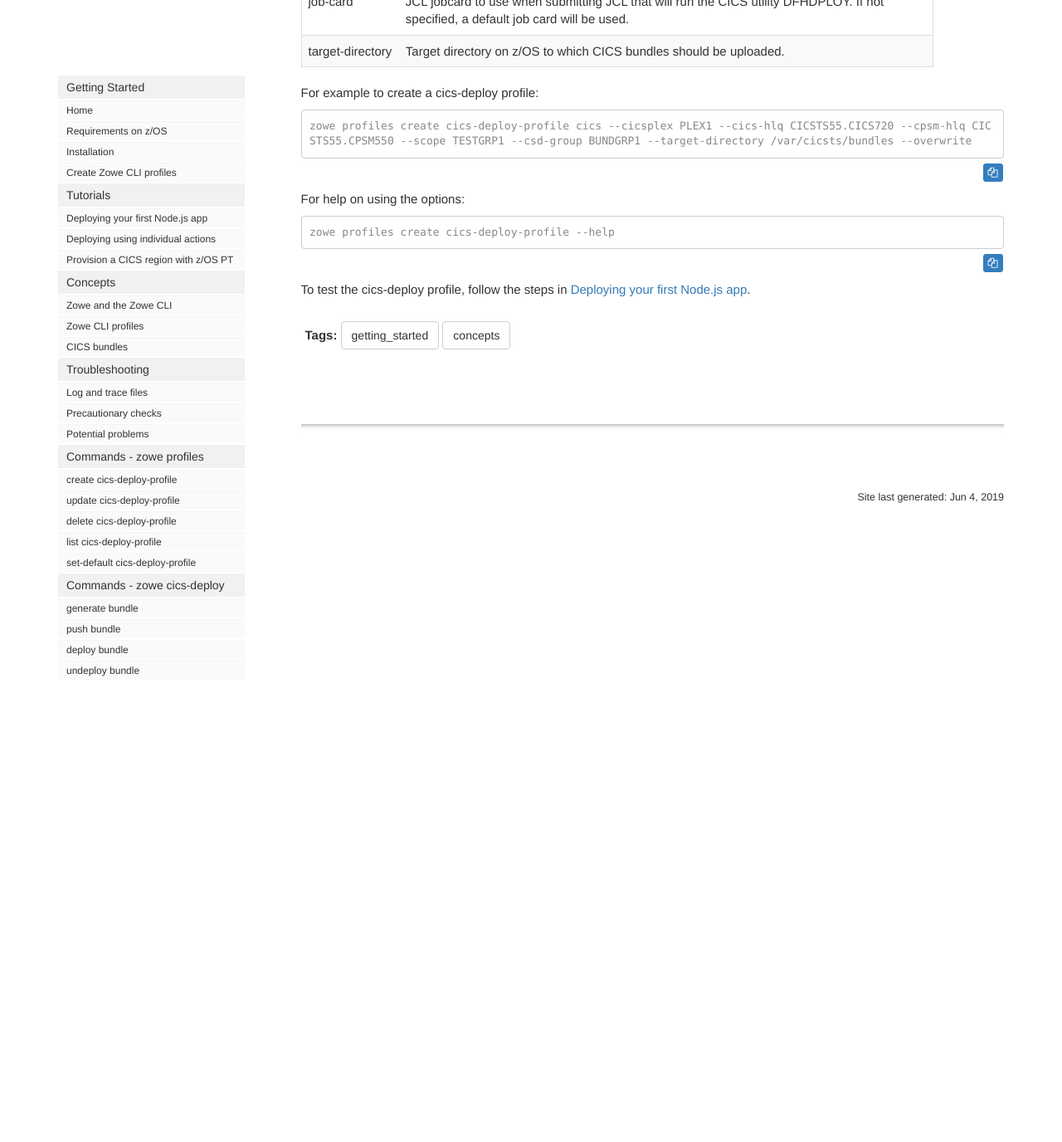
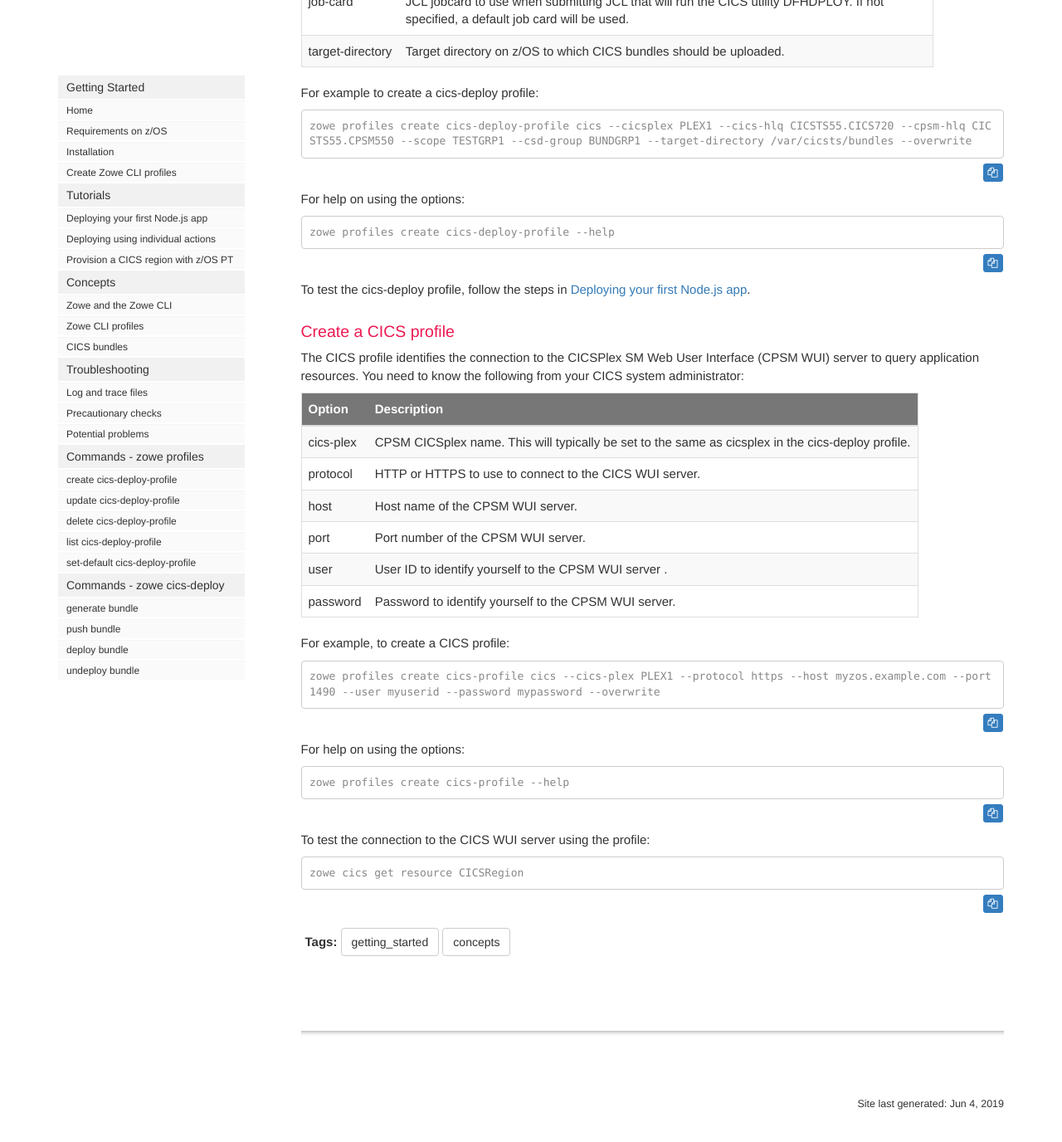
Before and after one commit to IBM/zowe-cli-cics-deploy-plugin, a Jekyll site: the page built from docs/pages/cdp/cdp-Create-Zowe-CLI-profiles.md, in a window 1280 px wide and 1400 px high, scrolled down 2198 px. Shown: the top 1376 px of the window at 83% size. Built offline with Jekyll 4.4.1, drawn with Linux system fonts in a browser that asks for light colours; nearby versions of some CDN libraries; comment, search, counter and statistics services are not loaded; some of the changed text lies outside the part shown.

Commit message:
Add optional CICS profile to docs

````diff
--- a/docs/pages/cdp/cdp-Create-Zowe-CLI-profiles.md
+++ b/docs/pages/cdp/cdp-Create-Zowe-CLI-profiles.md
@@ -8,9 +8,9 @@ permalink: cdp-Create-Zowe-CLI-profiles.html
 folder: cdp
 ---
 
-### Step 1: Create a z/OSMF profile
+### Create a z/OSMF profile
 
-This profile defines the parameters needed to connect to the z/OSMF server on z/OS. You need to know the following from your z/OS system administrator:
+The z/OSMF profile defines the parameters needed to connect to the z/OSMF server on z/OS. You need to know the following from your z/OS system administrator:
 
 | Option | Description |
 | --- | --- |
@@ -39,9 +39,9 @@ To test the connection to the z/OSMF server using the profile:
 zowe zosmf check status
 ```
 
-### Step 2: Create an SSH profile
+### Create an SSH profile
 
-This profile defines the parameters needed to connect to the SSH server on z/OS. You need to know the following from your z/OS system administrator:
+The SSH profile defines the parameters needed to connect to the SSH server on z/OS. You need to know the following from your z/OS system administrator:
 
 | Option | Description |
 | --- | --- |
@@ -70,9 +70,9 @@ To test the connection to the SSH server using the profile:
 zowe zos-uss issue ssh 'uname -a'
 ```
 
-### Step 3: Create a cics-deploy profile
+### Create a cics-deploy profile
 
-This profile identifies the CICS environment for deployment. You need to know the following from your CICS system administrator:
+The cics-deploy profile identifies the CICS environment for deployment. You need to know the following from your CICS system administrator:
 
 | Option | Description |
 | --- | --- |
@@ -97,3 +97,34 @@ zowe profiles create cics-deploy-profile --help
 ```
 
 To test the cics-deploy profile, follow the steps in [Deploying your first Node.js app](cdp-Deploying-your-first-nodejs-app).
+
+### Create a CICS profile
+
+The CICS profile identifies the connection to the CICSPlex SM Web User Interface (CPSM WUI) server to query application resources. You need to know the following from your CICS system administrator:
+
+| Option | Description |
+| --- | --- |
+| cics-plex | CPSM CICSplex name. This will typically be set to the same as cicsplex in the cics-deploy profile. |
+| protocol | HTTP or HTTPS to use to connect to the CICS WUI server. |
+| host | Host name of the CPSM WUI server. |
+| port | Port number of the CPSM WUI server. |
+| user | User ID to identify yourself to the CPSM WUI server . |
+| password | Password to identify yourself to the CPSM WUI server. |
+
+For example, to create a CICS profile:
+
+```console
+zowe profiles create cics-profile cics --cics-plex PLEX1 --protocol https --host myzos.example.com --port 1490 --user myuserid --password mypassword --overwrite
+```
+
+For help on using the options:
+
+```console
+zowe profiles create cics-profile --help
+```
+
+To test the connection to the CICS WUI server using the profile:
+
+```console
+zowe cics get resource CICSRegion
+```
````
Also changed, not shown: docs/pages/cdp/cdp-Deploying-your-first-nodejs-app.md (+1 -1 lines), docs/pages/cdp/cdp-Requirements.md (+3 -1 lines).
